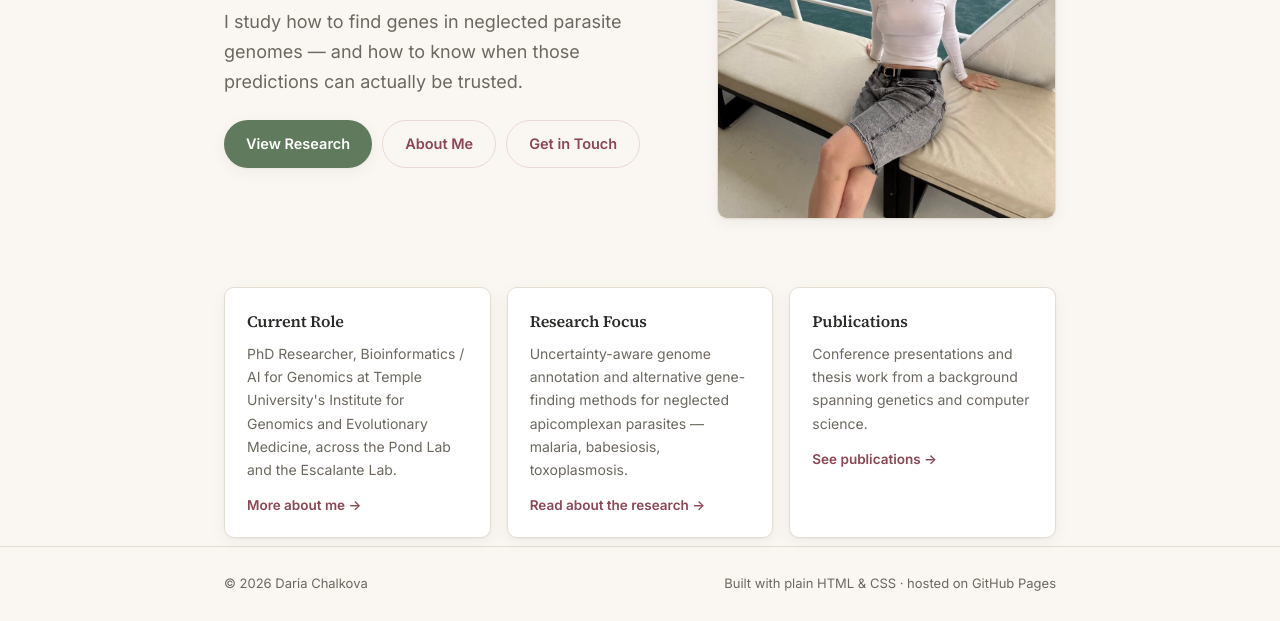
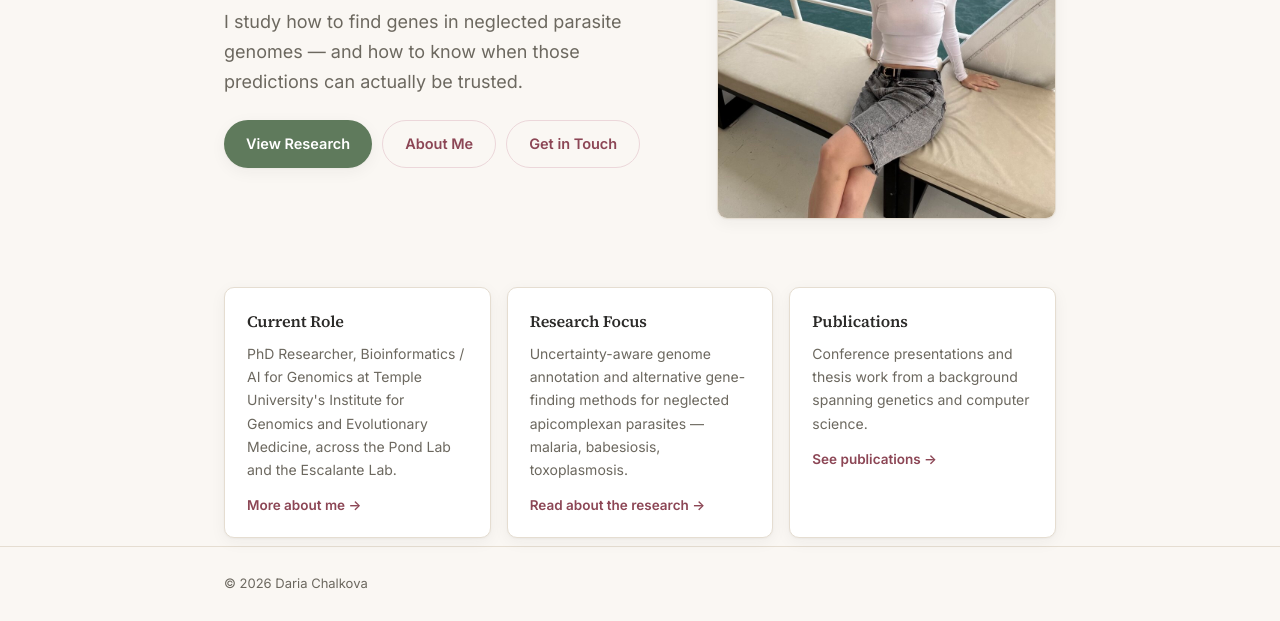
Before and after one commit to DariaChalkova/academic-webpage, a plain HTML site: page index.html in a window 1280 px wide. Shown: the part 438-1059 px from the top of the page. Drawn offline with Linux system fonts and the light colour scheme.

Commit message:
Update index.html

```diff
--- a/index.html
+++ b/index.html
@@ -71,7 +71,7 @@
 <footer>
   <div class="wrap">
     <span>© <span id="year"></span> Daria Chalkova</span>
-    <span>Built with plain HTML &amp; CSS · hosted on GitHub Pages</span>
+
   </div>
 </footer>
 
```
